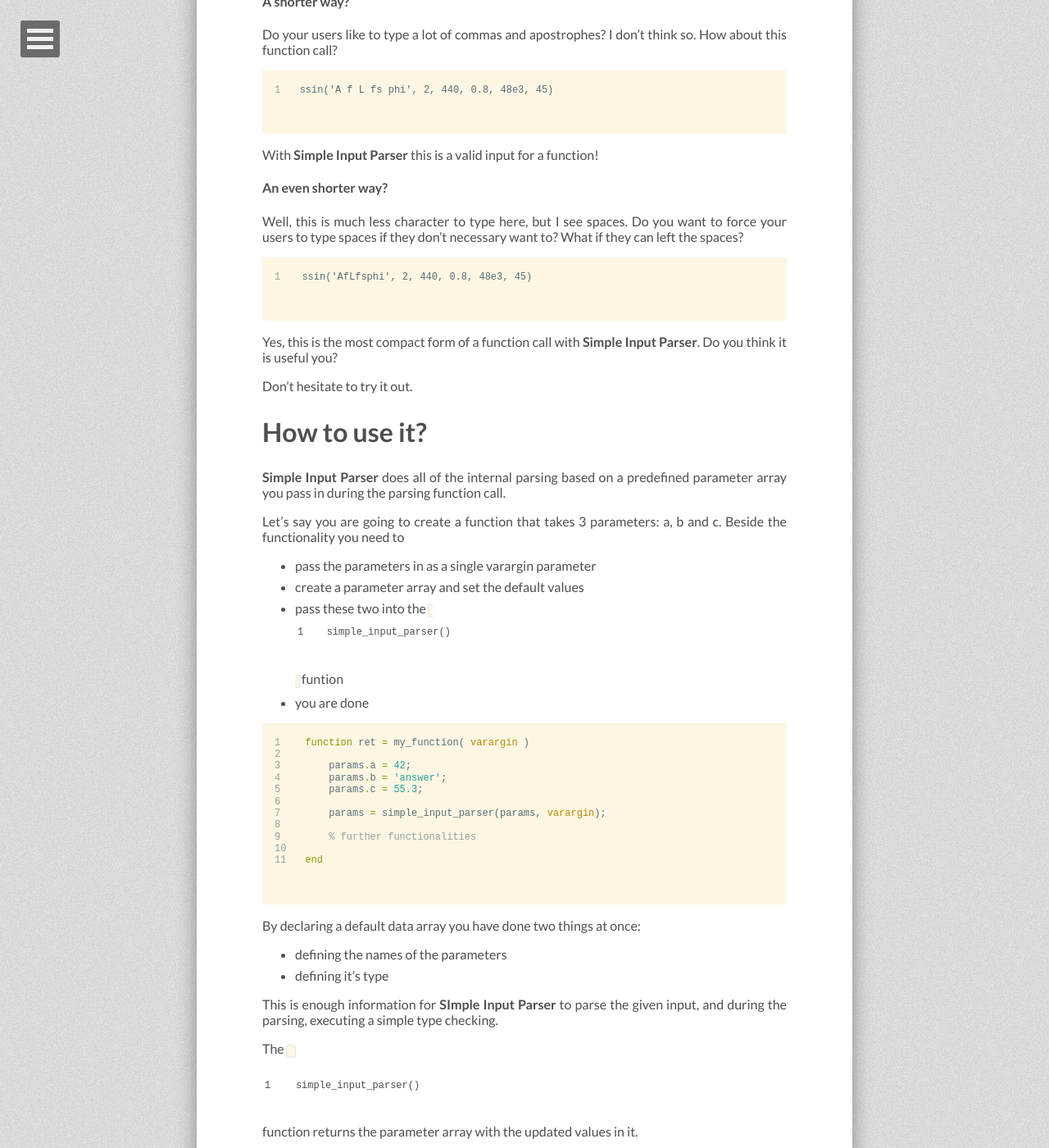
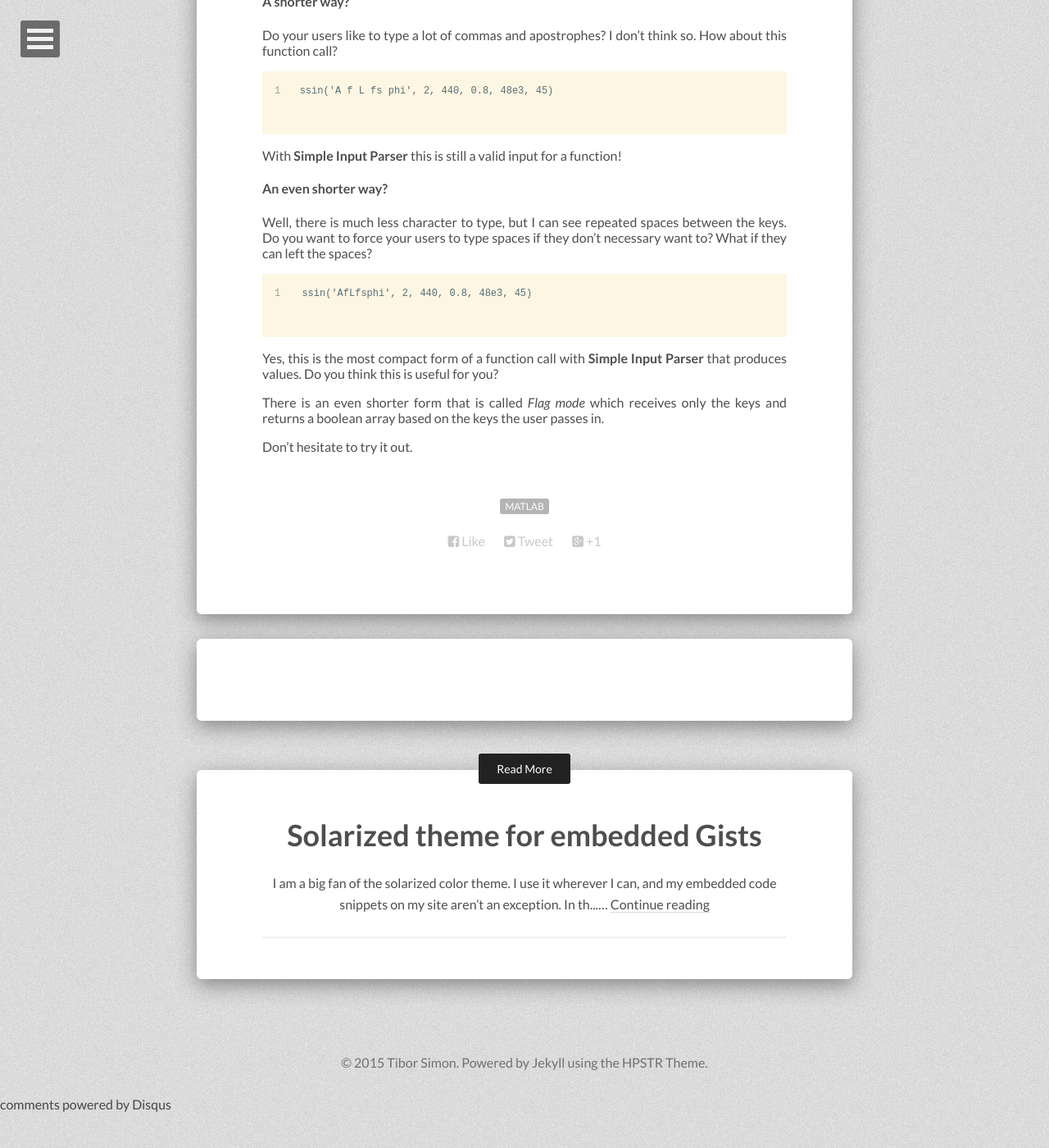
Before and after one commit to tiborsimon/tiborsimon.github.io, a Jekyll site: the page built from _posts/2015-05-02-simple-input-parser.md, in a window 1280 px wide and 1400 px high, scrolled down 1470 px. Shown: the whole window at 82% size. Built offline with Jekyll 4.4.1, drawn with Linux system fonts in a browser that asks for light colours; nearby versions of some CDN libraries; comment, search, counter and statistics services are not loaded; after the commit the page ends 2826 px from its top, so only the background shows below that; some of the changed text lies outside the part shown.

Commit message:
Article update

````diff
--- a/_posts/2015-05-02-simple-input-parser.md
+++ b/_posts/2015-05-02-simple-input-parser.md
@@ -1,17 +1,15 @@
 ---
 layout: post
 title: Simple Input Parser
-categories: ['category']
-tags: ['tag']
+categories: ['programming']
+tags: ['matlab']
 published: True
 
 ---
 
-# Simple Input Parser
+Easy to use variable lenght input parser mechanism that provides a convenient way to enchance your custom function parameter handling.
 
-[![Gitter](https://badges.gitter.im/Join%20Chat.svg)](https://gitter.im/tiborsimon/simple-input-parser-for-matlab?utm_source=badge&utm_medium=badge&utm_campaign=pr-badge)
-
-Easy to use variable lenght input parser mechanism that provides a convenient way to enchance your custom function parameter handling.
+The current version sports a _MATLAB_ implementation, but other language ports are coming too.
 
 ### Features
 
@@ -39,9 +39,9 @@ What if you could provide an on-line help for your users during reading and usin
 ```
 ssin('f', 440, 'A', 2, 'phi', 45, 'fs', 48e3, 'L', 0.8)
 ```
-Much better and readable way to call a function. Evryone knows exactly what is happening here.
+Much better and readable way to call a function. Everyone knows what is happening exactly.
 
-But do you really need to force your users to remember your parameter order that is probably inconvienient for them?
+But do you really need to force your users to remember your parameter order that is probably inconvenient for them?
 
 #### Arbitrary order?
 
@@ -61,66 +61,18 @@ Do your users like to type a lot of commas and apostrophes? I don't think so. Ho
 ssin('A f L fs phi', 2, 440, 0.8, 48e3, 45)
 ```
 
-With __Simple Input Parser__ this is a valid input for a function!
+With __Simple Input Parser__ this is still a valid input for a function!
 
 #### An even shorter way?
 
-Well, this is much less character to type here, but I see spaces. Do you want to force your users to type spaces if they don't necessary want to? What if they can left the spaces?
+Well, there is much less character to type, but I can see repeated spaces between the keys. Do you want to force your users to type spaces if they don't necessary want to? What if they can left the spaces?
 
 ```
 ssin('AfLfsphi', 2, 440, 0.8, 48e3, 45)
 ```
 
-Yes, this is the most compact form of a function call with __Simple Input Parser__. Do you think it is useful you?
+Yes, this is the most compact form of a function call with __Simple Input Parser__ that produces values. Do you think this is useful for you?
 
+There is an even shorter form that is called _Flag mode_ which receives only the keys and returns a boolean array based on the keys the user passes in.
 
 Don't hesitate to try it out.
-
-# How to use it?
-
-__Simple Input Parser__ does all of the internal parsing based on a predefined parameter array you pass in during the parsing function call.
-
-Let's say you are going to create a function that takes 3 parameters: a, b and c. Beside the functionality you need to
-- pass the parameters in as a single varargin parameter
-- create a parameter array and set the default values
-- pass these two into the `simple_input_parser()` funtion
-- you are done
-
-``` matlab
-function ret = my_function( varargin )
-
-    params.a = 42;
-    params.b = 'answer';
-    params.c = 55.3;
-
-    params = simple_input_parser(params, varargin);
-
-    % further functionalities
-
-end
-```
-By declaring a default data array you have done two things at once:
-- defining the names of the parameters
-- defining it's type
-
-This is enough information for __SImple Input Parser__ to parse the given input, and during the parsing, executing a simple type checking.
-
-The `simple_input_parser()` function returns the parameter array with the updated values in it.
-
----
-
-Inside the parsing function three things is  happening:
-
-- mode selection
-- parsing
-- error checking
-
-During the _error checking_, __Simple Input Parser__ will check the data
-
-# Offered modes of operations
-
-__Simple Input Parser__ can work in three mode. The decision of which mode will be used is decided under the hood based on the provided parameters. You only need to call only one function that will handle the input parsing for you.
-
-## Key value pair mode
-
-This mode is the longest but the most clearer mode of __Simple Input Parser__. You pass in a key, and then the appropriate value. It's that simple.
````
Also changed, not shown: other parts of _posts/2015-05-02-simple-input-parser.md (+2 -0 lines).
